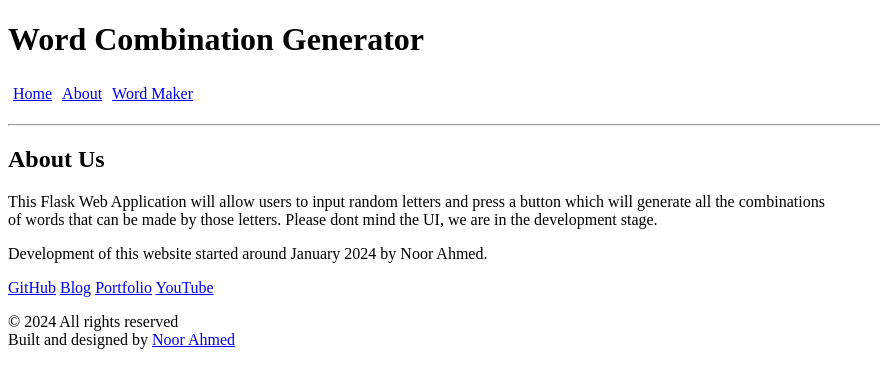
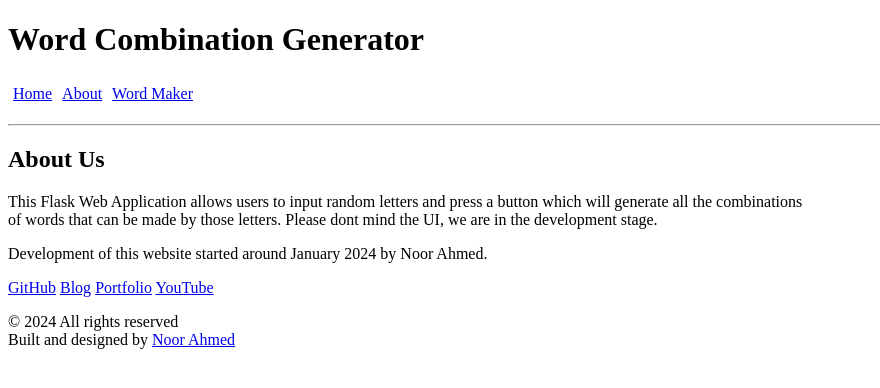
Before and after one commit to N00rAhmed/Word-Combination-Generator, a Flask app: page /about in a window 1280 px wide. Shown: the top 388 px of the page, without its empty margins (0-880 px from the left). Run offline with Flask 3, Linux system fonts and the light colour scheme.

Commit message:
small changes

```diff
--- a/templates/about.html
+++ b/templates/about.html
@@ -11,7 +11,7 @@
 
     <h2>About Us</h2>
 
-    <p>This Flask Web Application will allow users to input random letters and press a button which will generate all the combinations
+    <p>This Flask Web Application allows users to input random letters and press a button which will generate all the combinations
         <br /> of words that can be made by those letters. Please dont mind the UI, we are in the development stage.
     </p>
     <p>Development of this website started around January 2024 by Noor Ahmed.</p>
```
